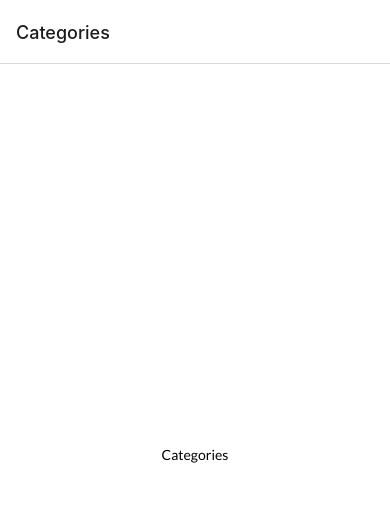
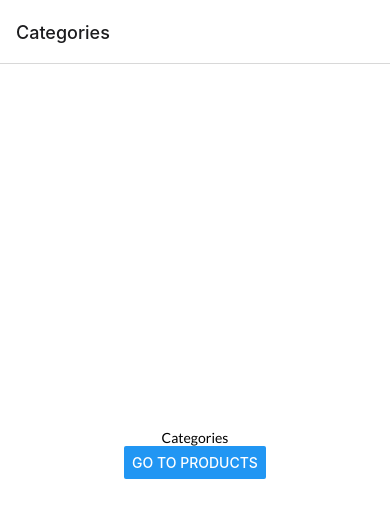
Before and after one commit to sotopro/newbreadappshop, a React Native app: screen /Categories in a window 390 px wide. Shown: the top 518 px of the page. Built offline with nearby package versions, Linux system fonts and the light colour scheme.

Commit message:
[feature] - add button to navigate

```diff
--- a/src/screens/categories/index.js
+++ b/src/screens/categories/index.js
@@ -1,11 +1,15 @@
 import React from "react";
-import { View, Text } from "react-native";
+import { View, Text, Button } from "react-native";
 import { styles } from "./styles";
 
-const Categories = () => {
+const Categories = ({ navigation }) => {
     return (
         <View style={styles.container}>
             <Text style={styles.title}>Categories</Text>
+            <Button
+                title="Go to Products"
+                onPress={() => navigation.navigate("Products")}
+            />
         </View>
     )
 };
--- a/src/screens/products/index.js
+++ b/src/screens/products/index.js
@@ -1,11 +1,15 @@
 import React from "react";
-import { View, Text } from "react-native";
+import { View, Text, Button } from "react-native";
 import { styles } from "./styles";
 
-const Products = () => {
+const Products = ({ navigation  }) => {
     return (
         <View style={styles.container}>
             <Text>Products</Text>
+            <Button
+                title="Go to Product"
+                onPress={() => navigation.navigate("Product")}
+            />
         </View>
     )
 };
```
